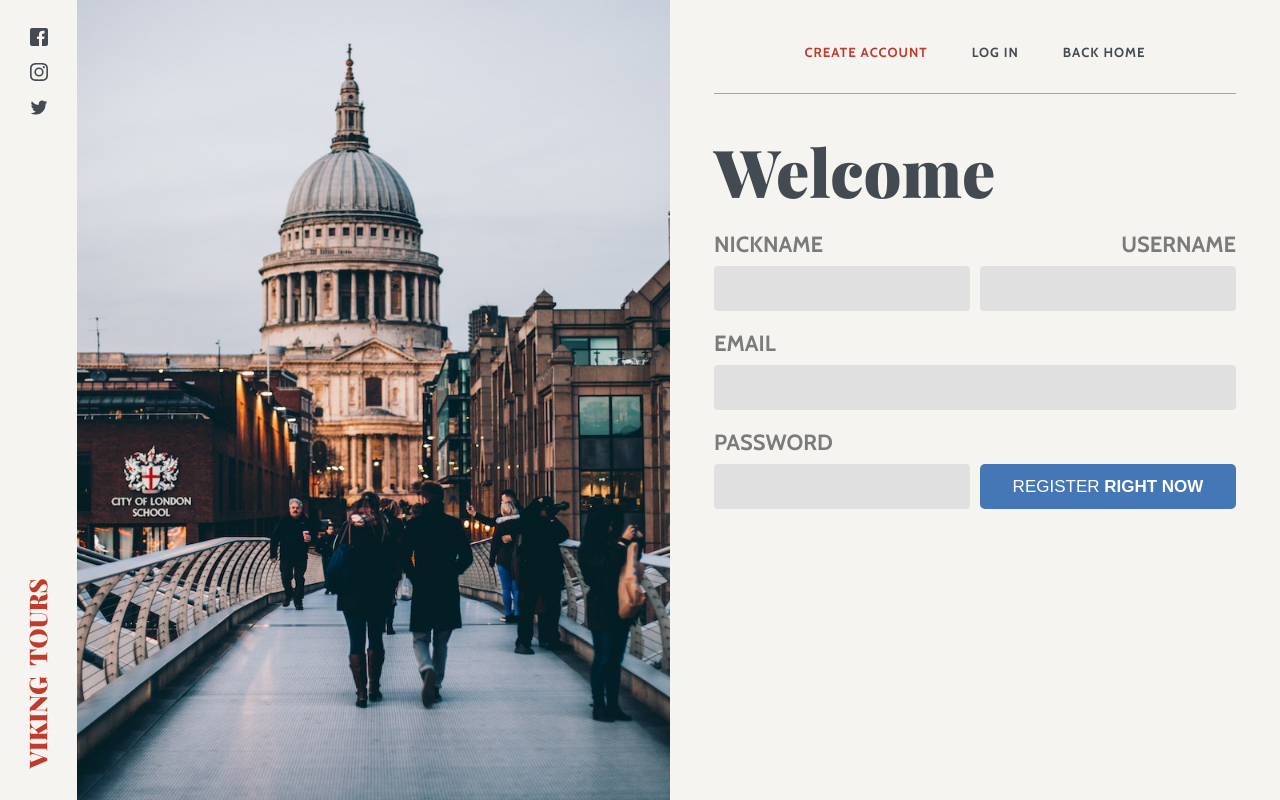
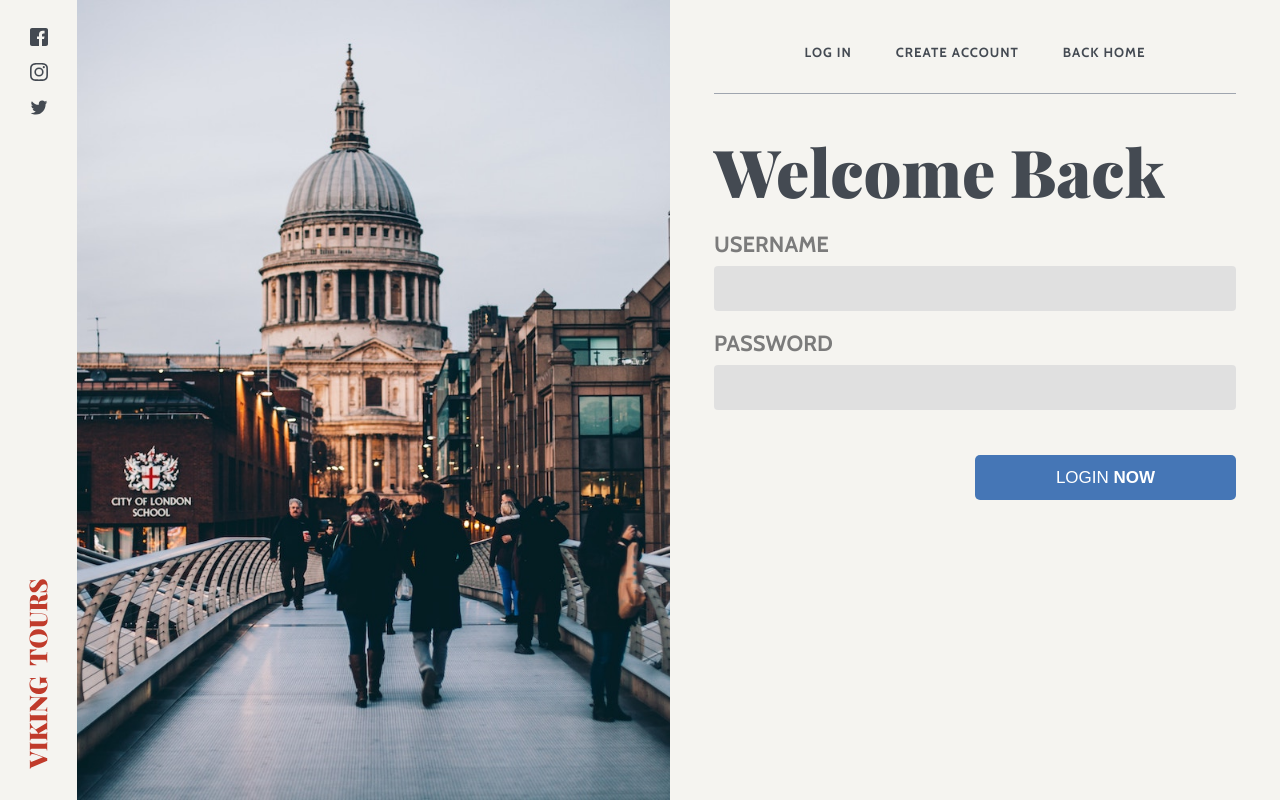
Before and after one commit to Moyu0730/YZU-1132-Website-Practical-Design-Final-Project, a Flask app: page /sign in a window 1280 px wide. Run offline with Flask 3, Linux system fonts and the light colour scheme; parts of the project's set-up code (start-up, migrations or seed data) failed here and were passed over; some libraries are stand-ins or nearby versions.

Commit message:
feat: Add AJAX-based Login and Account Creation with PostgreSQL Integration

```diff
--- a/app.py
+++ b/app.py
@@ -1,7 +1,8 @@
 from flask import Flask, redirect, render_template, request, make_response
-from static.func.account import create_account, login_account
-from database.sql import sql_create_user
+from static.func.account import create_account
+from database.sql import sql_create_user, sql_query_user
 from static.func.profile import open_profile
+from static.func.ajax import ajax_login, ajax_create
 
 app = Flask(__name__)
 
@@ -24,23 +25,27 @@ def open_my_profile():
 def move_to_sign():
     return render_template("sign.html")
 
+@app.route('/logout', methods=['GET', 'POST'])
+def move_to_logout():
+    resp = make_response(redirect('/'))
+    resp.delete_cookie('nickname', path='/', domain=None)
+    return resp
+
+@app.route('/sign/create', methods=['GET'])
+def move_to_create():
+    result = ajax_create()
+    return result
+
+@app.route('/sign/login', methods=['GET'])
+def move_to_login():
+    result = ajax_login()
+    return result
+
 @app.route('/api/create_account', methods=['POST'])
 def create():
     data = request.get_json()
     result = create_account(data)
     return result
-
-@app.route('/api/login', methods=['POST'])
-def login():
-    data = request.get_json()
-    result = login_account(data)
-    return result
-
-@app.route('/logout', methods=['GET', 'POST'])
-def move_to_logout():
-    resp = make_response(redirect('/'))
-    resp.delete_cookie('nickname', path='/', domain=None)
-    return resp
 # End Sign and Log API
 
 
@@ -50,6 +55,12 @@ def sql_insert():
     data = request.get_json()
     result = sql_create_user(data)
     return result
+
+@app.route('/api/sql_login_account', methods=['POST'])
+def sql_query():
+    data = request.get_json()
+    result = sql_query_user(data)
+    return result
 # End SQL API
 
 
--- a/static/css/sign.css
+++ b/static/css/sign.css
@@ -57,7 +57,7 @@
 
         /* NickName and UserName */
             /* NickName */
-            .div-nickname{
+            .div-left{
                 /* Width and Height */
                 width: 50%;
 
@@ -68,7 +68,7 @@
             }
 
             /* UserName */
-            .div-username{
+            .div-right{
                 /* Width and Height */
                 width: 50%;
 
@@ -116,7 +116,7 @@
         }
 
         /* Continue Button */
-        .conti-btn{
+        .blue-btn{
             /* Width and Height */
             width: 50%;
             height: 45px;
@@ -126,13 +126,13 @@
             background-color: #4576b6;
         }
 
-        .conti-btn:hover{
+        .blue-btn:hover{
             /* Decoration */
             background-color: #003377;
         }
 
         /* Back Button */
-        .back-btn{
+        .red-btn{
             /* Width and Height */
             width: 50%;
             height: 45px;
@@ -143,7 +143,7 @@
 
         }
 
-        .back-btn:hover{
+        .red-btn:hover{
             /* Decoration */
             background-color: #FF2D2D;
         }
--- a/static/func/data.py
+++ b/static/func/data.py
@@ -8,11 +8,11 @@ def validate(nickname, username, email, password):
             raise Exception("All Fields are Required.")
 
         # Check if email is valid
-        if not re.match(r"^(s\d{7}@mail|[A-Za-z0-9]+@saturn)\.yzu\.edu\.tw$", email):
+        if not re.match(r"^(s\d{7}@mail|[A-Za-z0-9]+@saturn)\.yzu\.edu\.tw$", email) and email != 'pass':
             raise Exception("Invalid Email Format.")
 
         # Check if nickname longer than 1 characters
-        if len(nickname) > 7:
+        if len(nickname) > 7 and nickname != 'pass':
             raise Exception("Nickname Must be Less than 7 Characters.")
 
         # Check if username longer than 25 characters
@@ -33,7 +33,7 @@ def validate(nickname, username, email, password):
 
         # Prevent SQL Injection
         if (if_sql_injection(nickname) or if_sql_injection(username) or
-            if_sql_injection(email) or if_sql_injection(password)):
+            if_sql_injection(email) or if_sql_injection(password)) and email != 'pass' and nickname != 'pass':
             raise Exception("Stop Doing SQL Injection. \nWe Are Watching You.")
 
         return "Validation successful."
--- a/static/js/sign.js
+++ b/static/js/sign.js
@@ -1,3 +1,39 @@
+function ajax_create(){
+    $.ajax({
+        url: "/sign/create",
+        type: "GET",
+        contentType: "application/json",
+        success: function( output ) { $( "#main-blank" ).html(output); },
+        error: function(){ alert( "ajax_create() Request failed." ); }
+    });
+}
+
+function ajax_login() {
+    $.ajax({
+        url: "/sign/login",
+        type: "GET",
+        contentType: "application/json",
+        success: function( output ) { $( "#main-blank" ).html(output); },
+        error: function(){ alert( "ajax_login() Request failed." ); }
+    });
+}
+
+function login_account(){
+    const data = {
+        username: $("#login-username").val(),
+        password: $("#login-password").val()
+    };
+
+    $.ajax({
+        url: "/api/login_account",
+        data: JSON.stringify(data),
+        type: "POST",
+        contentType: "application/json",
+        success: function( output ) { $( "#main-blank" ).html(output); },
+        error: function(){ alert( "login() Request failed." ); }
+    });
+}
+
 function create_account() {
     const data = {
         nickname: $("#sign-nickname").val(),
@@ -16,6 +52,22 @@ function create_account() {
     });
 }
 
+function sql_login_account(){
+    const data = {
+        username: $("#login-username").val(),
+        password: $("#login-password").val()
+    };
+
+    $.ajax({
+        url: "/api/sql_login_account",
+        data: JSON.stringify(data),
+        type: "POST",
+        contentType: "application/json",
+        success: function( return_data ) { login_account_reflect(return_data); },
+        error: function(){ alert( "sql_login_account() Request failed." ); }
+    });
+}
+
 function sql_create_account(){
     const data = {
         nickname: document.getElementById("check-nickname").innerText,
@@ -30,24 +82,48 @@ function sql_create_account(){
         type: "POST",
         contentType: "application/json",
         success: function( return_data ) { create_account_reflect(return_data); },
-        error: function(){ alert( "Request failed." ); }
+        error: function(){ alert( "sql_create_account() Request failed." ); }
     });
 }
 
-function logIn() {
-    const data = {
-        username: $("#sign-username").val(),
-        password: $("#sign-password").val()
-    };
+function login_account_reflect(return_data) {
+    return_data = JSON.parse(return_data);
 
-    $.ajax({
-        url: "/api/ogin",
-        data: JSON.stringify(data),
-        type: "POST",
-        contentType: "application/json",
-        success: function( output ) { $( "#main-blank" ).html(output); },
-        error: function(){ alert( "Request failed." ); }
-    });
+    if (return_data.status == "success" ){
+        $("#main-blank").html(
+            `
+                <div>
+                    <h2 style="text-align: center;">Welcome, ${return_data.nickname}</h2>
+                    <div class="border--full rounded pt1 pb1 pr2 pl2 mb1">
+                        <p class="mb0" style="font-family: Roboto; text-align: center">
+                            We will now redirect you to home page!
+                        </p>
+                    </div>
+                </div>
+            `);
+        setCookie(return_data.nickname);
+        setTimeout(function() {
+            window.location.href = "/";
+        }, 4500);
+    } else if( return_data.status == "validate_error" ) {
+        $("#main-blank").html(
+            `
+                ${return_data.message}
+            `);
+    } else {
+        $("#main-blank").html(
+            `
+                <div>
+                    <h2 style="text-align: center;">An Error Occurred!</h2>
+                    <div class="border--full rounded pt1 pb1 pr2 pl2 mb1">
+                        <p class="mb0" style="font-family: Roboto; text-align: center">${return_data.message}</p>
+                    </div>
+                </div>
+            `);
+        setTimeout(function() {
+            ajax_create();
+        }, 3000);
+    }
 }
 
 function create_account_reflect(return_data) {
@@ -65,7 +141,7 @@ function create_account_reflect(return_data) {
                     </div>
                 </div>
             `);
-        sign_setCookie(return_data.nickname);
+        setCookie(return_data.nickname);
         setTimeout(function() {
             window.location.href = "/";
         }, 4500);
@@ -85,7 +161,7 @@ function create_account_reflect(return_data) {
     }
 }
 
-function sign_setCookie(nickname){
+function setCookie(nickname){
     const FIVE_DAYS = 60 * 60 * 24 * 5; // seconds in five days
     const expires = new Date(Date.now() + FIVE_DAYS * 1000).toUTCString();
     document.cookie = `nickname=${encodeURIComponent(nickname)}; expires=${expires}; path=/`;
--- a/templates/sign.html
+++ b/templates/sign.html
@@ -59,13 +59,17 @@
                 <nav class="navigation border--bottom pt1">
                     <ul class="no-bullets list--inline pb1 bold" style="text-align: center;">
                         <!-- start Sign In Button -->
-                        <li class="small mr2"><a class="link link--text current" href="./sign.php">Create Account</a></li>
+                        <li class="small mr2">
+                            <a class="link link--text">
+                                <button style="all: unset;" onclick="ajax_login()">Log In</button>
+                            </a>
+                        </li>
                         <!-- end Sign In Button -->
 
                         <!-- start Sign In Button -->
                         <li class="small mr2">
                             <a class="link link--text">
-                                <button style="all: unset;" onclick="logIn()">Log In</button>
+                                <button style="all: unset;" onclick="ajax_create()">Create Account</button>
                             </a>
                         </li>
                         <!-- end Sign In Button -->
@@ -75,46 +79,33 @@
                 </nav>
 
                 <main class="content pt2 pb2" id="main-blank">
-                    <h2>Welcome</h2>
+                    <h2>Welcome Back</h2>
 
-                    <!-- start NickName and UserName -->
-                    <div class="div">
-                        <div class="div-nickname">
-                            <label class="label"><p class="mb0 bold">NICKNAME</p></label>
-                            <input class="input-box" id="sign-nickname">
-                        </div>
-
-                        <div class="div-username">
+                    <!-- start UserName -->
+                    <div class="div" style="width: 100%;">
+                        <div class="div-left" style="width: 100%; align-items: flex-start;">
                             <label class="label"><p class="mb0 bold">USERNAME</p></label>
-                            <input class="input-box" id="sign-username">
+                            <input class="input-box" id="login-username">
                         </div>
                     </div>
-                    <!-- end NickName and UserName -->
+                    <!-- end UserName -->
 
+                    <!-- start Password -->
+                    <div class="div" style="width: 100%;">
+                        <div class="div-left" style="width: 100%; align-items: flex-start;">
+                            <label class="label"><p class="mb0 bold">PASSWORD</p></label>
+                            <input class="input-box" id="login-password" type="password">
+                        </div>
+                    </div>
+                    <!-- end Password -->
 
-                    <!-- start Email -->
-                    <div class="div">
-                            <div class="div-nickname" style="width: 100%;">
-                                <label class="label"><p class="mb0 bold">EMAIL</p></label>
-                                <input type="email" class="input-box" id="sign-email">
-                            </div>
+                    </br>
+
+                    <!-- start Login Button -->
+                    <div style="height: 50px; text-align: right;">
+                        <button class="my-btn blue-btn" onclick="sql_login_account()">LOGIN <b>NOW</b></button>
                     </div>
-                    <!-- end Email -->
-
-
-                    <!-- start Password and Create Button -->
-                    <div class="div">
-                            <div class="div-nickname" style="width: 50%;">
-                                <label class="label"><p class="mb0 bold">PASSWORD</p></label>
-                                <input class="input-box" id="sign-password" type="password">
-                            </div>
-
-                            <div class="div-username" style="width: 50%;">
-                                <label class="label">&nbsp;</label>
-                                <button class="my-btn submit-btn" onclick="create_account()">REGISTER <b>RIGHT NOW</b></button>
-                            </div>
-                    </div>
-                    <!-- end Password and Create Button -->
+                    <!-- end Login Button -->
                 </main>
             </div>
         </div>
```
Also changed, not shown: database/sql.py (+39 -1 lines), static/func/account.py (+28 -8 lines), static/func/ajax.py (added, +78 -0 lines), README.md.
